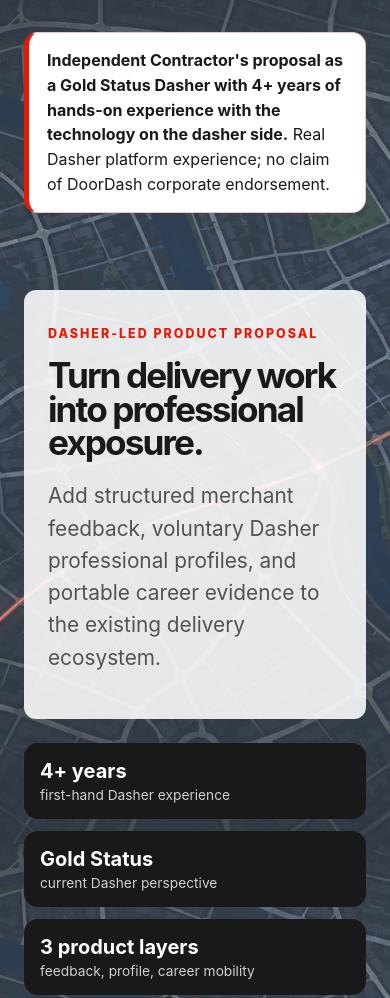
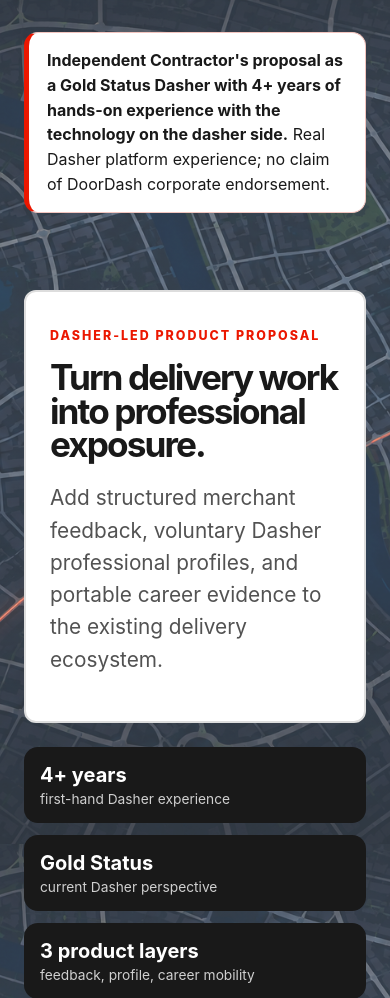
Before and after one commit to TrendingTea/doordash-professional-network, a Flask app: page / in a window 390 px wide. Shown: the top 998 px of the page. Run offline with Flask 3, Linux system fonts and the light colour scheme; data that the repository does not hold is empty.

Commit message:
Add text box around hero content

```diff
--- a/static/app.css
+++ b/static/app.css
@@ -366,3 +366,11 @@
     padding: 24px;
     border-radius: 12px;
 }
+
+
+.hero-text-card {
+    background-color: white !important;
+    border: 2px solid #dddddd !important;
+    border-radius: 12px !important;
+    padding: 24px !important;
+}
```
